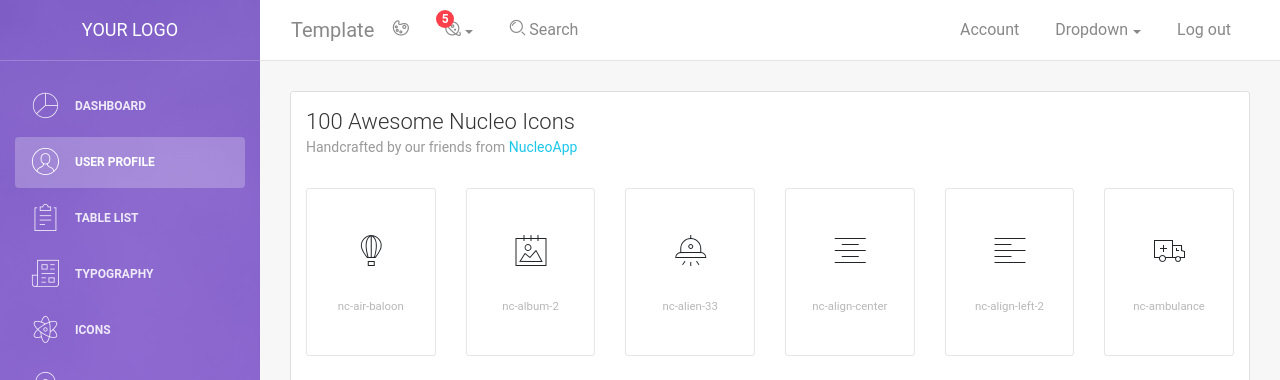
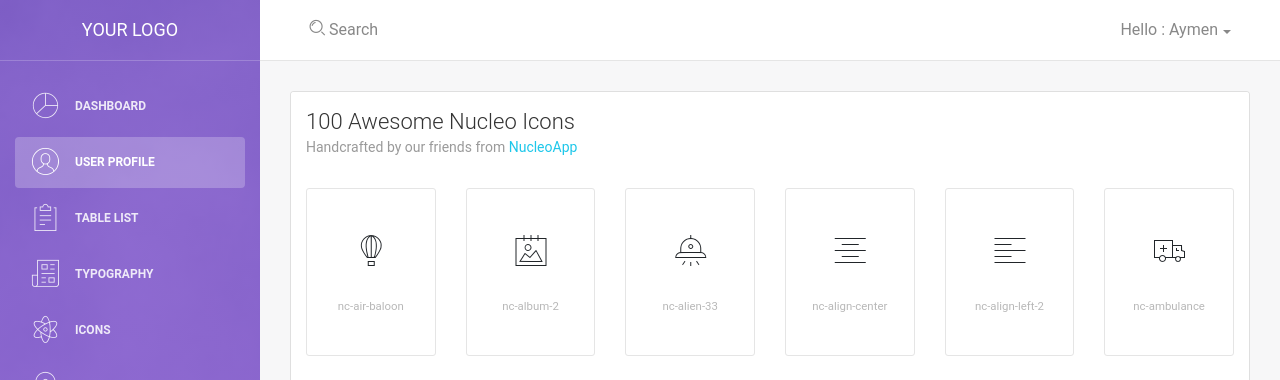
Before and after one commit to missaouiaymen/symfony5.0.4-Bootstrap4, a Symfony app: template templates/Default/icons.html.twig in a window 1280 px wide. Shown: the top 380 px of the page. Run offline with Twig, Linux system fonts and the light colour scheme; the template is opened without the code that fills it, so the values that code supplies are empty; some libraries are stand-ins or nearby versions.

Commit message:
first commit

```diff
--- a/templates/base.html.twig
+++ b/templates/base.html.twig
@@ -1,8 +1,7 @@
 <!DOCTYPE html>
 <html>
     <head>
-        <title>{% block title %}Symfony5!{% endblock %}</title>
-        {% block stylesheets %}
+        <title>{% block title %}Symfony5!/{% endblock %}</title>
         <meta charset="UTF-8">
         <meta http-equiv="X-UA-Compatible" content="IE=edge,chrome=1" />
         <meta content='width=device-width, initial-scale=1.0, maximum-scale=1.0, user-scalable=0, shrink-to-fit=no' name='viewport' />
@@ -12,6 +11,7 @@
         <link rel="stylesheet" href="{{ asset('assets/css/bootstrap.min.css') }}"/>
         <link rel="stylesheet" href="{{ asset('assets/css/light-bootstrap-dashboard.css?v=2.0.0') }}"/>
         <link rel="stylesheet" href="{{ asset('assets/css/demo.css') }}"/>
+        {% block stylesheets %}
         {% endblock %}
     </head>
     <body>
@@ -73,34 +73,8 @@
             <!-- Navbar -->
             <nav class="navbar navbar-expand-lg " color-on-scroll="500">
                 <div class="container-fluid">
-                    <a class="navbar-brand" href="#pablo">Template</a>
-                    <button href="" class="navbar-toggler navbar-toggler-right" type="button" data-toggle="collapse" aria-controls="navigation-index" aria-expanded="false" aria-label="Toggle navigation">
-                        <span class="navbar-toggler-bar burger-lines"></span>
-                        <span class="navbar-toggler-bar burger-lines"></span>
-                        <span class="navbar-toggler-bar burger-lines"></span>
-                    </button>
                     <div class="collapse navbar-collapse justify-content-end" id="navigation">
                         <ul class="nav navbar-nav mr-auto">
-                            <li class="nav-item">
-                                <a href="#" class="nav-link" data-toggle="dropdown">
-                                    <i class="nc-icon nc-palette"></i>
-                                    <span class="d-lg-none">Dashboard</span>
-                                </a>
-                            </li>
-                            <li class="dropdown nav-item">
-                                <a href="#" class="dropdown-toggle nav-link" data-toggle="dropdown">
-                                    <i class="nc-icon nc-planet"></i>
-                                    <span class="notification">5</span>
-                                    <span class="d-lg-none">Notification</span>
-                                </a>
-                                <ul class="dropdown-menu">
-                                    <a class="dropdown-item" href="#">Notification 1</a>
-                                    <a class="dropdown-item" href="#">Notification 2</a>
-                                    <a class="dropdown-item" href="#">Notification 3</a>
-                                    <a class="dropdown-item" href="#">Notification 4</a>
-                                    <a class="dropdown-item" href="#">Another notification</a>
-                                </ul>
-                            </li>
                             <li class="nav-item">
                                 <a href="#" class="nav-link">
                                     <i class="nc-icon nc-zoom-split"></i>
@@ -109,28 +83,17 @@
                             </li>
                         </ul>
                         <ul class="navbar-nav ml-auto">
-                            <li class="nav-item">
-                                <a class="nav-link" href="#pablo">
-                                    <span class="no-icon">Account</span>
-                                </a>
-                            </li>
                             <li class="nav-item dropdown">
-                                <a class="nav-link dropdown-toggle" href="http://example.com" id="navbarDropdownMenuLink" data-toggle="dropdown" aria-haspopup="true" aria-expanded="false">
-                                    <span class="no-icon">Dropdown</span>
+                                <a class="nav-link dropdown-toggle" href="#" id="navbarDropdownMenuLink" data-toggle="dropdown" aria-haspopup="true" aria-expanded="false">
+                                    <span class="no-icon">
+Hello  : Aymen
+                                    </span>
                                 </a>
                                 <div class="dropdown-menu" aria-labelledby="navbarDropdownMenuLink">
-                                    <a class="dropdown-item" href="#">Action</a>
-                                    <a class="dropdown-item" href="#">Another action</a>
-                                    <a class="dropdown-item" href="#">Something</a>
-                                    <a class="dropdown-item" href="#">Something else here</a>
-                                    <div class="divider"></div>
-                                    <a class="dropdown-item" href="#">Separated link</a>
+                                    <a class="dropdown-item" href="#">
+                                        <i class="icon-off"></i>
+                                        Log out</a>
                                 </div>
-                            </li>
-                            <li class="nav-item">
-                                <a class="nav-link" href="#pablo">
-                                    <span class="no-icon">Log out</span>
-                                </a>
                             </li>
                         </ul>
                     </div>
```
Lines whose indentation alone changed are shown as unchanged.
